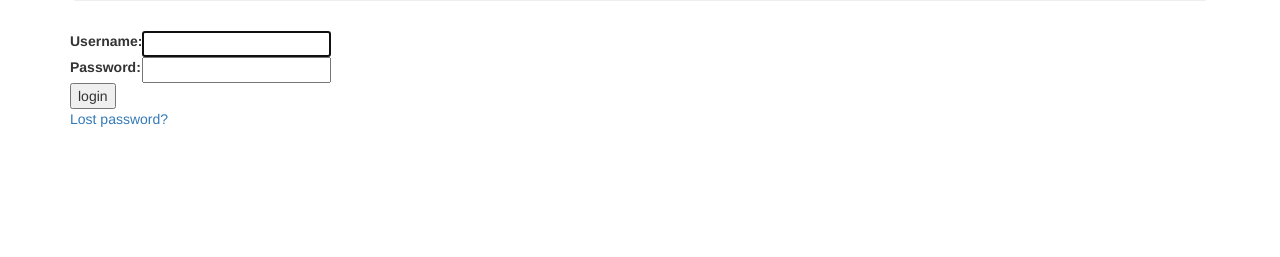
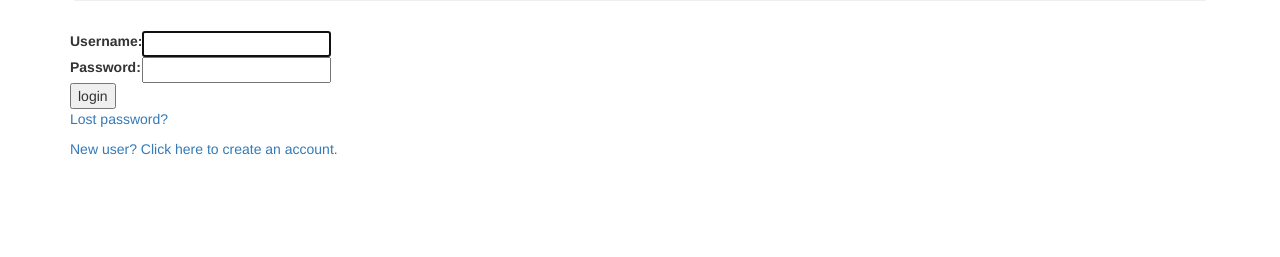
Before and after one commit to davyberra/Django-React-Issue-Tracker, a Django app: page /accounts/login/ in a window 1280 px wide. Shown: the part 305-562 px from the top of the page. Run offline with Django 3.2, Linux system fonts and the light colour scheme; some libraries are stand-ins or nearby versions.

Commit message:
created link to make user

```diff
--- a/templates/registration/login.html
+++ b/templates/registration/login.html
@@ -35,5 +35,6 @@
 
   {# Assumes you setup the password_reset view in your URLconf #}
   <p><a href="{% url 'password_reset' %}">Lost password?</a></p>
+  <p><a href="/create_user/">New user? Click here to create an account.</a></p>
 
 {% endblock %}
```
Also changed, not shown: db.sqlite3.
